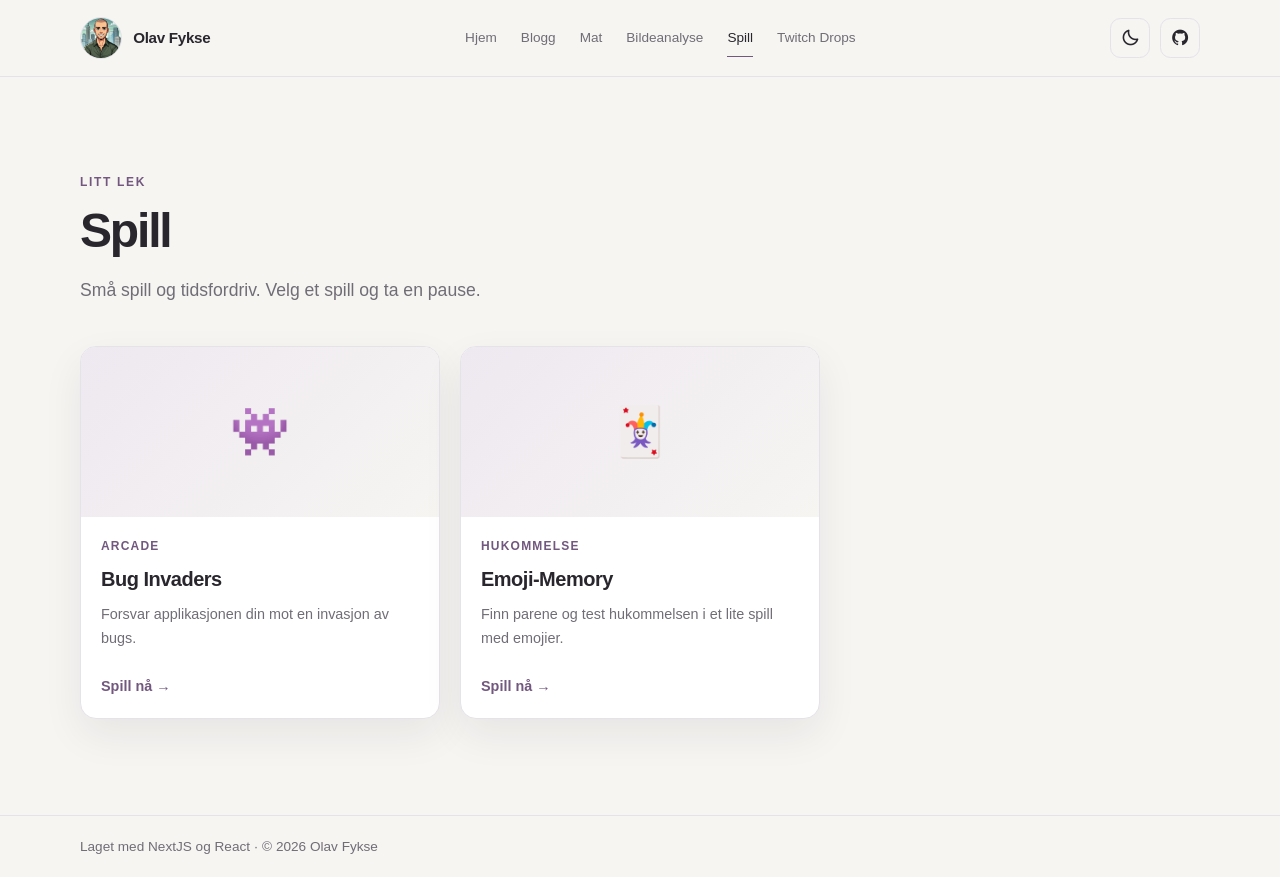
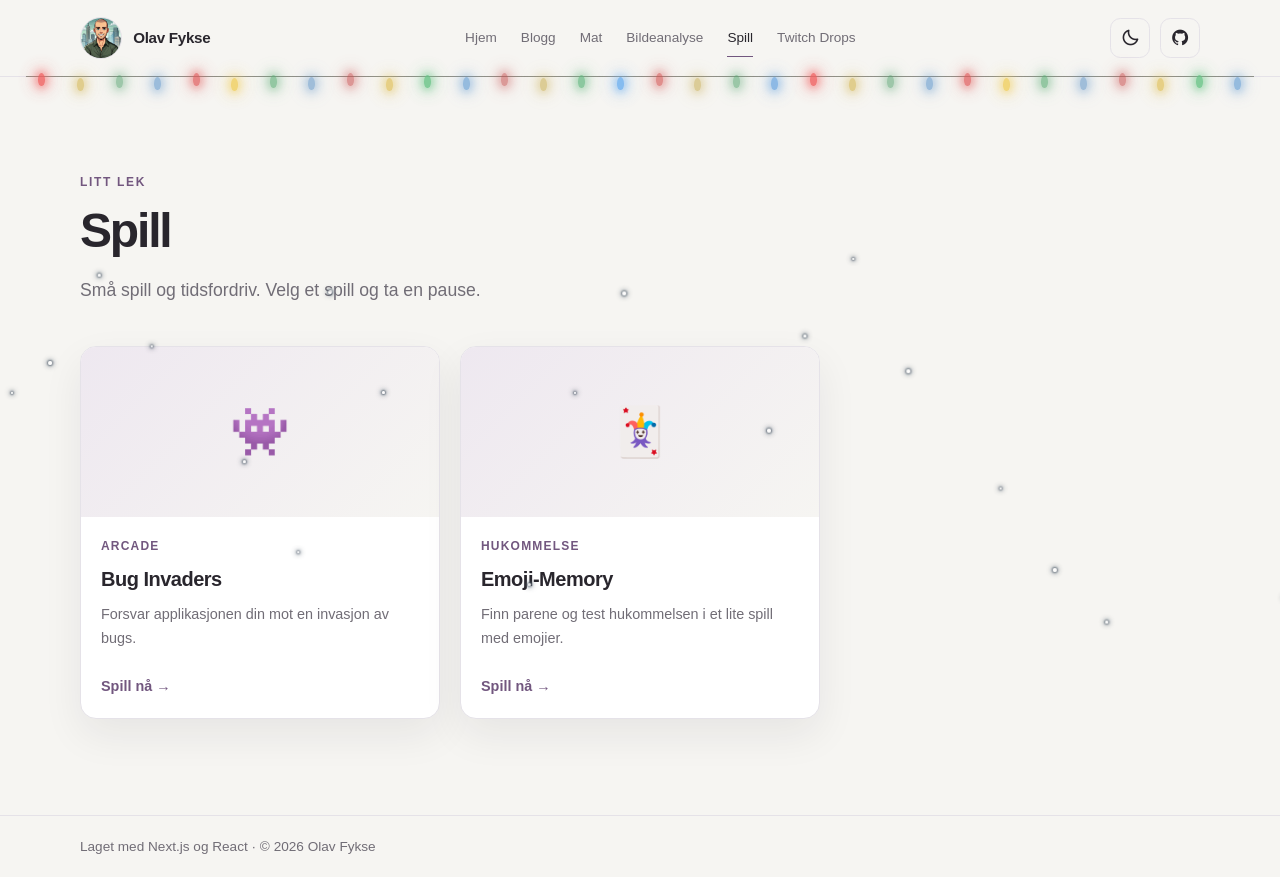
Before and after one commit to bouvet-ofykse/Blog-nextjs, a Next.js app: page /games in a window 1280 px wide. Built offline with nearby package versions, Linux system fonts and the light colour scheme.

Commit message:
X-mas mode

```diff
--- a/src/components/footer/footer.tsx
+++ b/src/components/footer/footer.tsx
@@ -5,7 +5,7 @@ export default function Footer() {
     return (
         <footer className={styles.footer}>
             <div>
-                <span>Laget med NextJS og React · © {new Date().getFullYear()} Olav Fykse</span>
+                <span>Laget med Next.js og React · © {new Date().getFullYear()} Olav Fykse</span>
             </div>
         </footer>
     );
--- a/src/components/nav-bar/nav-bar.module.css
+++ b/src/components/nav-bar/nav-bar.module.css
@@ -3,6 +3,7 @@
     z-index: 10;
     border-bottom: 1px solid var(--border);
     background: var(--background);
+    overflow: visible;
 }
 
 .container {
--- a/src/components/nav-bar/nav-bar.tsx
+++ b/src/components/nav-bar/nav-bar.tsx
@@ -7,6 +7,7 @@ import styles from './nav-bar.module.css';
 import 'boxicons/css/boxicons.min.css';
 import Image from "next/image";
 import profilepic from '@/content/profile.png';
+import XmasMode from '@/components/xmas-mode/xmas-mode';
 
 const navItems = [
     { name: 'Hjem', path: '/' },
@@ -115,6 +116,7 @@ export default function Navbar() {
                     </button>
                 </div>
             </div>
+            <XmasMode />
         </header>
     );
 }
--- /dev/null
+++ b/src/components/xmas-mode/xmas-mode.module.css
@@ -0,0 +1,131 @@
+.christmasLights {
+    position: absolute;
+    z-index: 11;
+    top: 100%;
+    right: 0;
+    left: 0;
+    display: flex;
+    height: 14px;
+    justify-content: space-between;
+    padding: 0 3%;
+    pointer-events: none;
+}
+
+.logoWrapper {
+    position: relative;
+    flex-shrink: 0;
+}
+
+.greeting:not(:empty) {
+    position: absolute;
+    z-index: 12;
+    top: calc(100% + 1rem);
+    left: 0;
+    padding: 0.4rem 0.7rem;
+    border: 1px solid var(--border);
+    border-radius: 0.65rem;
+    background: var(--surface);
+    color: var(--foreground);
+    box-shadow: var(--shadow);
+    font-size: 0.85rem;
+    white-space: nowrap;
+    pointer-events: none;
+}
+
+.christmasLights::before {
+    position: absolute;
+    top: 0;
+    right: 2%;
+    left: 2%;
+    border-top: 1px solid rgb(75 78 59 / 55%);
+    content: "";
+}
+
+.light {
+    position: relative;
+    width: 7px;
+    height: 13px;
+    border-radius: 50% 50% 45% 45%;
+    animation: twinkle 1.2s ease-in-out infinite alternate;
+}
+
+.light:nth-child(4n + 1) {
+    transform: translateY(-3px);
+}
+
+.light:nth-child(4n + 2) {
+    transform: translateY(2px);
+}
+
+.light:nth-child(4n + 3) {
+    transform: translateY(-1px);
+}
+
+.light:nth-child(4n) {
+    transform: translateY(1px);
+}
+
+.light:nth-child(4n + 1) {
+    background: #e85d5d;
+    box-shadow: 0 0 9px 3px rgb(232 93 93 / 70%), 0 0 18px 5px rgb(232 93 93 / 32%);
+}
+
+.light:nth-child(4n + 2) {
+    background: #e8c85d;
+    box-shadow: 0 0 9px 3px rgb(232 200 93 / 70%), 0 0 18px 5px rgb(232 200 93 / 30%);
+}
+
+.light:nth-child(4n + 3) {
+    background: #65bd82;
+    box-shadow: 0 0 9px 3px rgb(101 189 130 / 70%), 0 0 18px 5px rgb(101 189 130 / 30%);
+}
+
+.light:nth-child(4n) {
+    background: #69a9e8;
+    box-shadow: 0 0 9px 3px rgb(105 169 232 / 70%), 0 0 18px 5px rgb(105 169 232 / 30%);
+}
+
+.snowfall {
+    position: fixed;
+    z-index: 20;
+    inset: 0;
+    overflow: hidden;
+    pointer-events: none;
+}
+
+.snowflake {
+    position: absolute;
+    top: -10px;
+    border-radius: 50%;
+    background: rgb(255 255 255 / 85%);
+    box-shadow: 0 0 2px 1px rgb(65 80 95 / 70%), 0 0 5px 2px rgb(65 80 95 / 35%), 0 0 4px rgb(255 255 255 / 55%);
+    animation: snowfall linear infinite;
+}
+
+@keyframes twinkle {
+    from {
+        opacity: 0.55;
+        filter: brightness(0.85);
+    }
+
+    to {
+        opacity: 1;
+        filter: brightness(1.15);
+    }
+}
+
+@keyframes snowfall {
+    to {
+        transform: translate3d(24px, 110vh, 0);
+    }
+}
+
+@media (prefers-reduced-motion: reduce) {
+    .light {
+        animation: none;
+    }
+
+    .snowfall {
+        display: none;
+    }
+}
--- /dev/null
+++ b/src/components/xmas-mode/xmas-mode.tsx
@@ -0,0 +1,60 @@
+'use client';
+
+import { useEffect, useState } from 'react';
+import styles from './xmas-mode.module.css';
+
+const snowflakes = Array.from({ length: 28 }, (_, index) => ({
+    left: `${(index * 37) % 100}%`,
+    delay: `${-((index * 13) % 18)}s`,
+    duration: `${12 + ((index * 7) % 12)}s`,
+    size: `${2 + ((index * 5) % 3)}px`,
+}));
+
+export function isChristmasMode(date: Date) {
+    return date.getMonth() === 10;
+}
+
+export default function XmasMode() {
+    const [christmasMode, setChristmasMode] = useState(false);
+
+    useEffect(() => {
+        const updateChristmasMode = () => {
+            setChristmasMode(isChristmasMode(new Date()));
+        };
+
+        updateChristmasMode();
+        const interval = window.setInterval(updateChristmasMode, 60_000);
+        return () => window.clearInterval(interval);
+    }, []);
+
+    if (!christmasMode) return null;
+
+    return (
+        <>
+            <div className={styles.christmasLights} aria-hidden="true">
+                {Array.from({ length: 32 }, (_, index) => (
+                    <span
+                        key={index}
+                        className={styles.light}
+                        style={{ animationDelay: `${(index % 5) * 0.3}s` }}
+                    />
+                ))}
+            </div>
+            <div className={styles.snowfall} aria-hidden="true">
+                {snowflakes.map((flake, index) => (
+                    <span
+                        key={index}
+                        className={styles.snowflake}
+                        style={{
+                            left: flake.left,
+                            animationDelay: flake.delay,
+                            animationDuration: flake.duration,
+                            width: flake.size,
+                            height: flake.size,
+                        }}
+                    />
+                ))}
+            </div>
+        </>
+    );
+}
```
